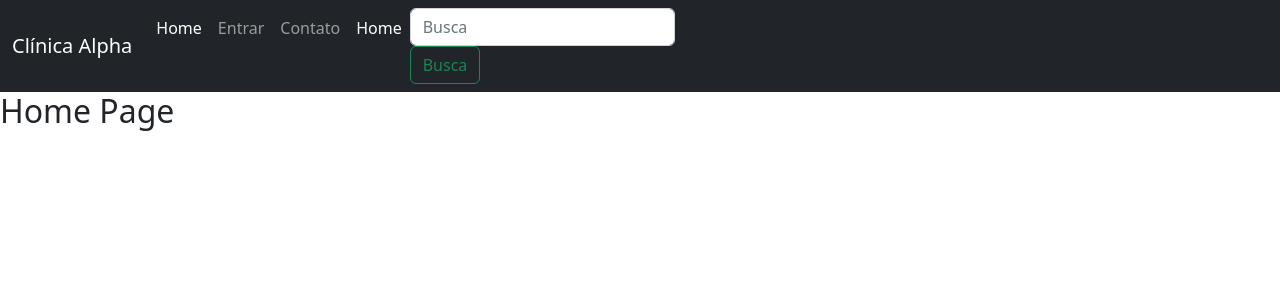
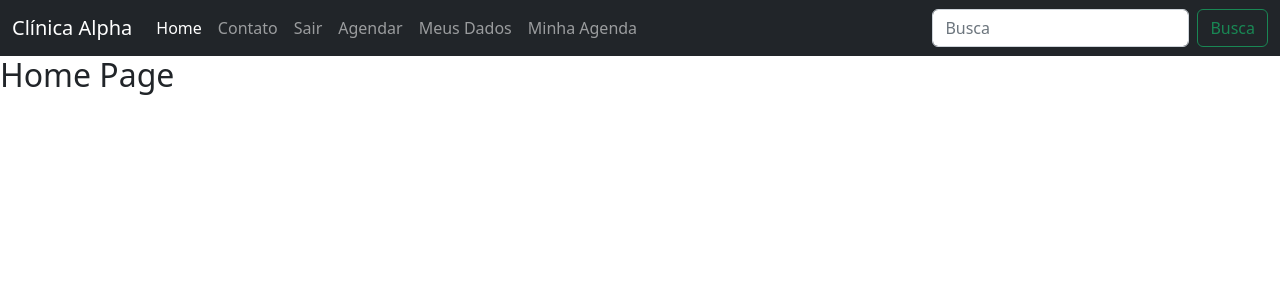
Before and after one commit to vfreis/consultorio_app, a Flask app: page / in a window 1280 px wide. Shown: the top 300 px of the page. Run offline with Flask 2, Linux system fonts and the light colour scheme; the visitor is signed in with stand-in values (Sample User, id 1); data that the repository does not hold is empty; some libraries are stand-ins or nearby versions.

Commit message:
correção de menu

```diff
--- a/app/templates/index.html
+++ b/app/templates/index.html
@@ -27,17 +27,36 @@
                 <a class="nav-link active" aria-current="page" href="home">Home</a>
               </li>
               <li class="nav-item">
-                <a class="nav-link" href="signup">Entrar</a>
+                <a class="nav-link" href="#">Contato</a>
+              </li>
+
+              {% if _user.is_authenticated %}
+
+              <li class="nav-item">
+                <a class="nav-link" href="signout">Sair</a>
               </li>
               <li class="nav-item">
-                <a class="nav-link">Contato</a>
+                <a class="nav-link" href="schedule">Agendar</a>
               </li>
-              <div class="collapse navbar-collapse" id="navbarNavDropdown">
-                <ul class="navbar-nav">
-                  <li class="nav-item">
-                    <a class="nav-link active" aria-current="page" href="#">Home</a>
-                  </li>
-                  <li class="n
+              <li class="nav-item">
+                <a class="nav-link" href="user">Meus Dados</a>
+              </li>
+              <li class="nav-item">
+                <a class="nav-link" href="my_schedule">Minha Agenda</a>
+              </li>
+
+
+
+
+              {% else %}
+
+              <li class="nav-item">
+                <a class="nav-link" href="sigin">Entrar</a>
+              </li>
+              <a class="nav-link disabled">Deslogado</a>
+
+              {% endif %}
+
             </ul>
             <form class="d-flex" role="search">
               <input class="form-control me-2" type="search" placeholder="Busca" aria-label="Search">
@@ -69,7 +88,7 @@
       {% block content %}
 
       {% if usuario %}
-      Olá, {usuario}
+      Olá, {_user.name}
       {% endif %}
 
       <h2>Home Page</h2>
--- a/app/templates/my_schedule.html
+++ b/app/templates/my_schedule.html
@@ -17,7 +17,7 @@
 </head>
 <body>
     {% extends 'index.html' %}
-    {% block user %}
+    {% block content %}
 
     <p>
         {{_user.name}}, suas consulta agendadas:
--- a/app/templates/schedule.html
+++ b/app/templates/schedule.html
@@ -17,7 +17,7 @@
 </head>
 <body>
     {% extends 'index.html' %}
-    {% block user %}
+    {% block content %}
 
 
     <!-- {% for note in current_user.name %}
--- a/app/templates/user.html
+++ b/app/templates/user.html
@@ -46,7 +46,7 @@
         </div>
       </nav> -->
       {% extends 'index.html' %}
-      {% block user %}
+      {% block content %}
 
       <p> Olá novamente, {{_user.name}}</p>
 
--- a/app/views.py
+++ b/app/views.py
@@ -36,6 +36,7 @@ def signup():
 
     if request.method == 'GET' and current_user.is_authenticated :
         return redirect(url_for('views.user'))
+
     elif request.method == 'POST':
         # _name, _address, _birthday, _email, _phone, _doc_id, _password
         nome = request.form['nome']
@@ -49,7 +50,7 @@ def signup():
         add_user(nome, endereco, dt_nasc_date, email, celular, cpf, senha)
         return f'{nome}, adicionado! <a href="/">Clique aqui</a> para voltar'
     else:
-        return redirect(url_for('views.sigin'))
+        return render_template('signup.html', _user = current_user)
 
 @views.route('/user', methods = ['GET'])
 @login_required
```
